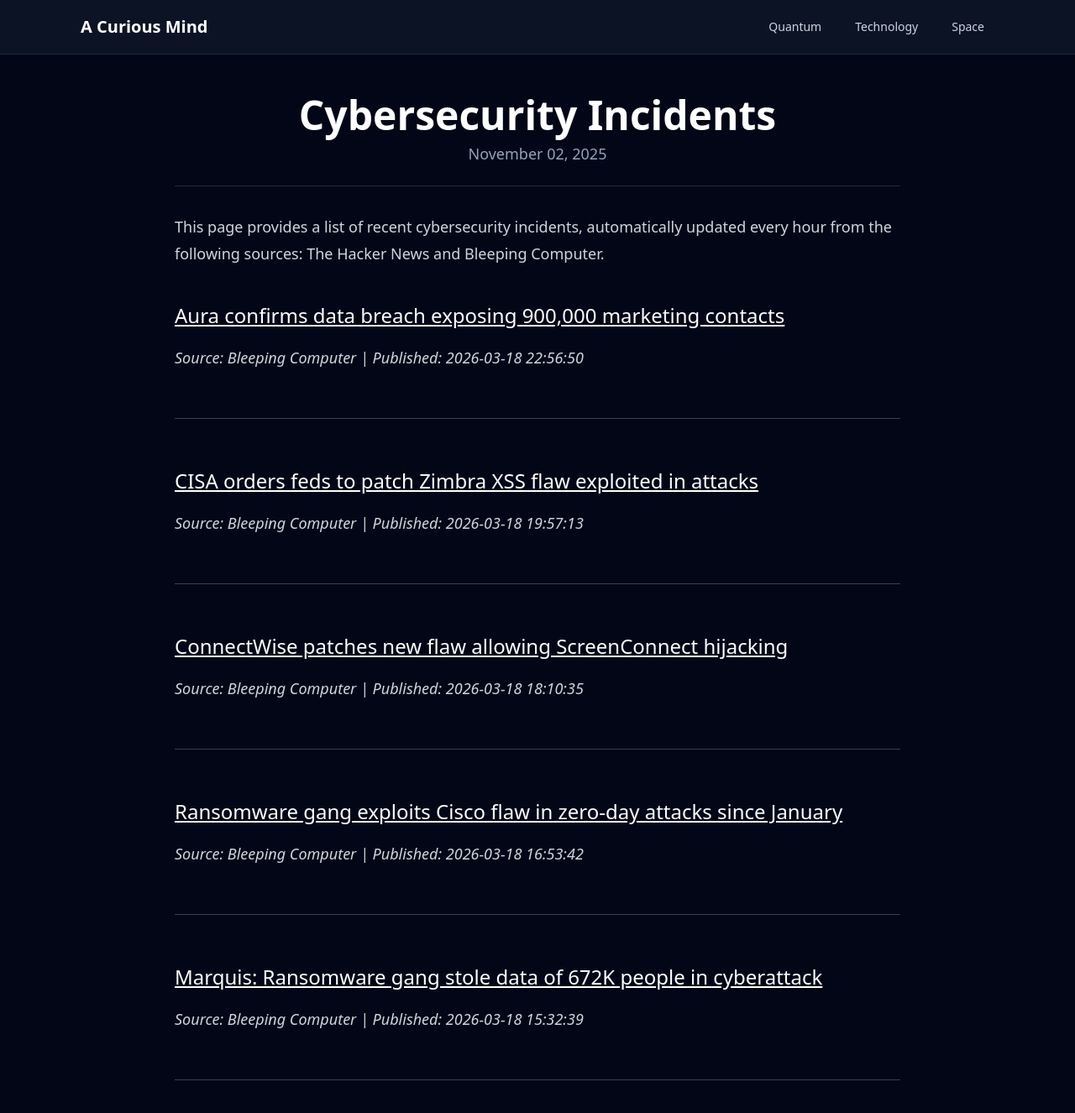
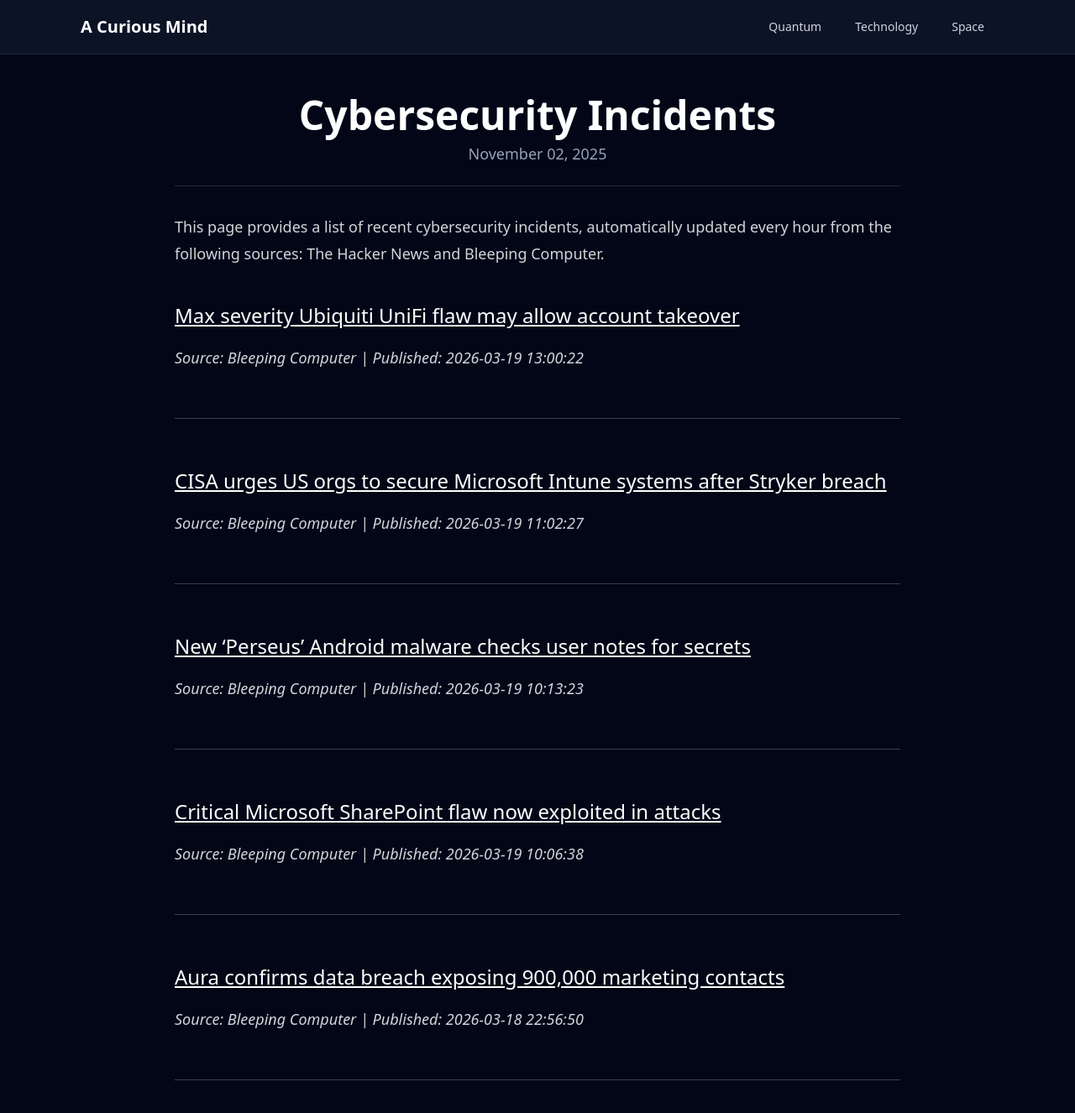
Before and after one commit to onehl7/onehl7.github.io, a Jekyll site: the page built from _posts/2025-11-02-cybersecurity-incidents.md, in a window 1280 px wide and 1400 px high. Shown: the top 1326 px of the window at 84% size. Built offline with Jekyll 4.4.1, drawn with Linux system fonts in a browser that asks for light colours; nearby versions of some CDN libraries.

Commit message:
Update news data

```diff
--- a/_data/news.json
+++ b/_data/news.json
@@ -1,32 +1,32 @@
 [
+  {
+    "source": "Bleeping Computer",
+    "title": "Max severity Ubiquiti UniFi flaw may allow account takeover",
+    "link": "https://www.bleepingcomputer.com/news/security/ubiquiti-warns-of-unifi-flaw-that-may-enable-account-takeover/",
+    "published": "2026-03-19 13:00:22"
+  },
+  {
+    "source": "Bleeping Computer",
+    "title": "CISA urges US orgs to secure Microsoft Intune systems after Stryker breach",
+    "link": "https://www.bleepingcomputer.com/news/security/cisa-warns-businesses-to-secure-microsoft-intune-systems-after-stryker-breach/",
+    "published": "2026-03-19 11:02:27"
+  },
+  {
+    "source": "Bleeping Computer",
+    "title": "New \u2018Perseus\u2019 Android malware checks user notes for secrets",
+    "link": "https://www.bleepingcomputer.com/news/security/new-perseus-android-malware-checks-user-notes-for-secrets/",
+    "published": "2026-03-19 10:13:23"
+  },
+  {
+    "source": "Bleeping Computer",
+    "title": "Critical Microsoft SharePoint flaw now exploited in attacks",
+    "link": "https://www.bleepingcomputer.com/news/microsoft/critical-microsoft-sharepoint-flaw-now-exploited-in-attacks/",
+    "published": "2026-03-19 10:06:38"
+  },
   {
     "source": "Bleeping Computer",
     "title": "Aura confirms data breach exposing 900,000 marketing contacts",
     "link": "https://www.bleepingcomputer.com/news/security/aura-confirms-data-breach-exposing-900-000-marketing-contacts/",
     "published": "2026-03-18 22:56:50"
-  },
-  {
-    "source": "Bleeping Computer",
-    "title": "CISA orders feds to patch Zimbra XSS flaw exploited in attacks",
-    "link": "https://www.bleepingcomputer.com/news/security/cisa-orders-feds-to-patch-zimbra-xss-flaw-exploited-in-attacks/",
-    "published": "2026-03-18 19:57:13"
-  },
-  {
-    "source": "Bleeping Computer",
-    "title": "ConnectWise patches new flaw allowing ScreenConnect hijacking",
-    "link": "https://www.bleepingcomputer.com/news/security/connectwise-patches-new-flaw-allowing-screenconnect-hijacking/",
-    "published": "2026-03-18 18:10:35"
-  },
-  {
-    "source": "Bleeping Computer",
-    "title": "Ransomware gang exploits Cisco flaw in zero-day attacks since January",
-    "link": "https://www.bleepingcomputer.com/news/security/interlock-ransomware-exploited-secure-fmc-flaw-in-zero-day-attacks-since-january/",
-    "published": "2026-03-18 16:53:42"
-  },
-  {
-    "source": "Bleeping Computer",
-    "title": "Marquis: Ransomware gang stole data of 672K people in cyberattack",
-    "link": "https://www.bleepingcomputer.com/news/security/marquis-ransomware-gang-stole-data-of-672-000-people-in-2025-cyberattack/",
-    "published": "2026-03-18 15:32:39"
   }
 ]
```
